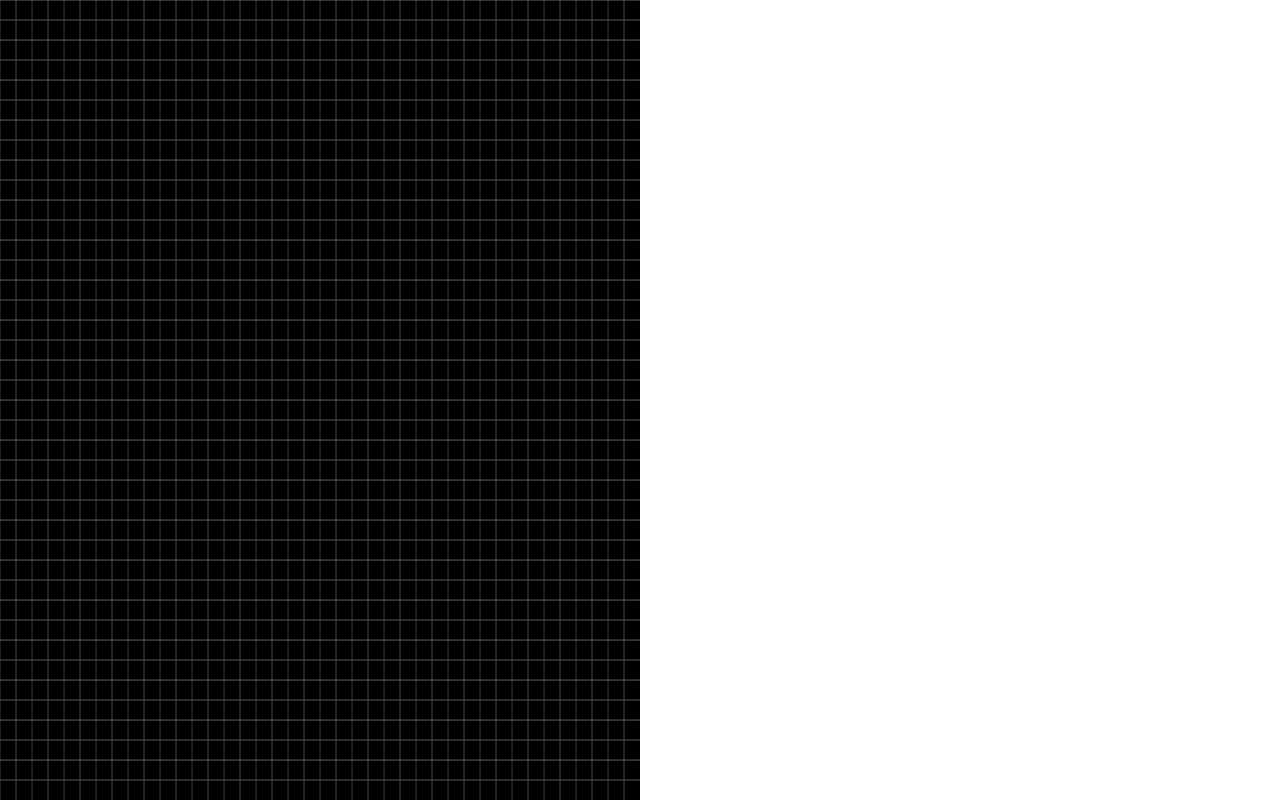
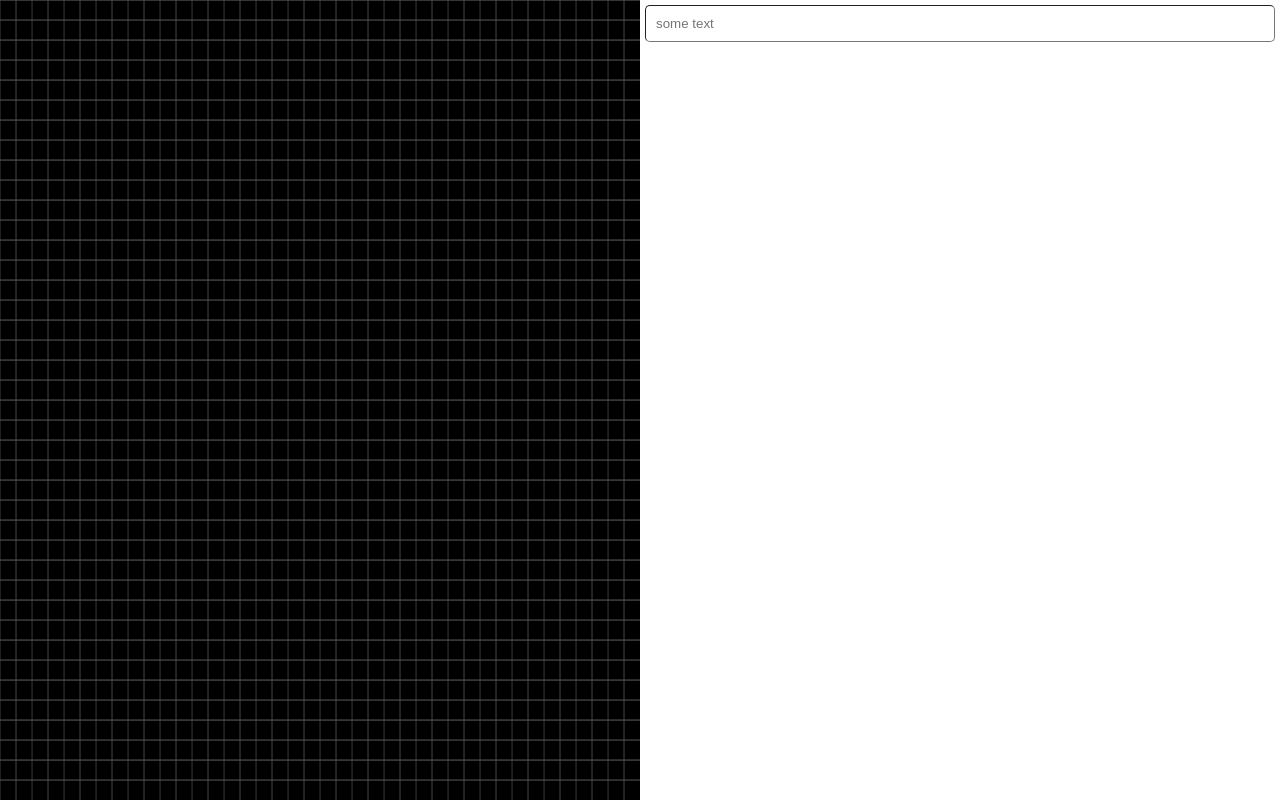
Before and after one commit to mr-exception/tina-doc, a React (Create React App) app: page / in a window 1280 px wide. Built offline with nearby package versions, Linux system fonts and the light colour scheme; the HTML template or start-up script is replaced by a standard one.

Commit message:
input button implemented

```diff
--- a/src/App.tsx
+++ b/src/App.tsx
@@ -1,15 +1,23 @@
-import React from "react";
+import React, { useState } from "react";
 import Map from "./Map/Map";
 import Row from "Elements/Grid/Row";
 import Col from "Elements/Grid/Col";
+import TextInput from "Elements/Inputs/Text";
 
 export default () => {
+  const [value, setValue] = useState("");
   return (
     <Row>
       <Col flex="1">
         <Map />
       </Col>
-      <Col flex="1"></Col>
+      <Col flex="1">
+        <TextInput
+          value={value}
+          onTextChange={setValue}
+          placeHolder="some text"
+        />
+      </Col>
     </Row>
   );
 };
--- a/src/Elements/Grid/Col.tsx
+++ b/src/Elements/Grid/Col.tsx
@@ -23,6 +23,7 @@ Col.defaultProps = {
 Col.propTypes = {
   children: PropTypes.oneOfType([
     PropTypes.arrayOf(PropTypes.node),
+    PropTypes.node,
     PropTypes.string,
   ]),
   flex: PropTypes.oneOfType([PropTypes.number, PropTypes.string]),
--- /dev/null
+++ b/src/Elements/Inputs/Inputs.css
@@ -0,0 +1,7 @@
+.input {
+  margin: 5px;
+  border-radius: 5px;
+  border-width: 1px;
+  height: 15px;
+  padding: 10px;
+}
--- /dev/null
+++ b/src/Elements/Inputs/Text.tsx
@@ -0,0 +1,36 @@
+import React from "react";
+import PropTypes from "prop-types";
+import "./Inputs.css";
+
+type TextProps = {
+  value: string;
+  onTextChange: Function;
+  placeHolder: string;
+};
+
+const Text = (props: TextProps) => {
+  return (
+    <input
+      className="input"
+      value={props.value}
+      onChange={(e) => {
+        props.onTextChange(e.target.value);
+      }}
+      placeholder={props.placeHolder}
+    />
+  );
+};
+
+Text.defaultProps = {
+  value: "",
+  onTextChange: () => {},
+  placeHolder: "",
+};
+
+Text.propTypes = {
+  value: PropTypes.string,
+  onTextChange: PropTypes.func,
+  placeHolder: PropTypes.string,
+};
+
+export default Text;
```
